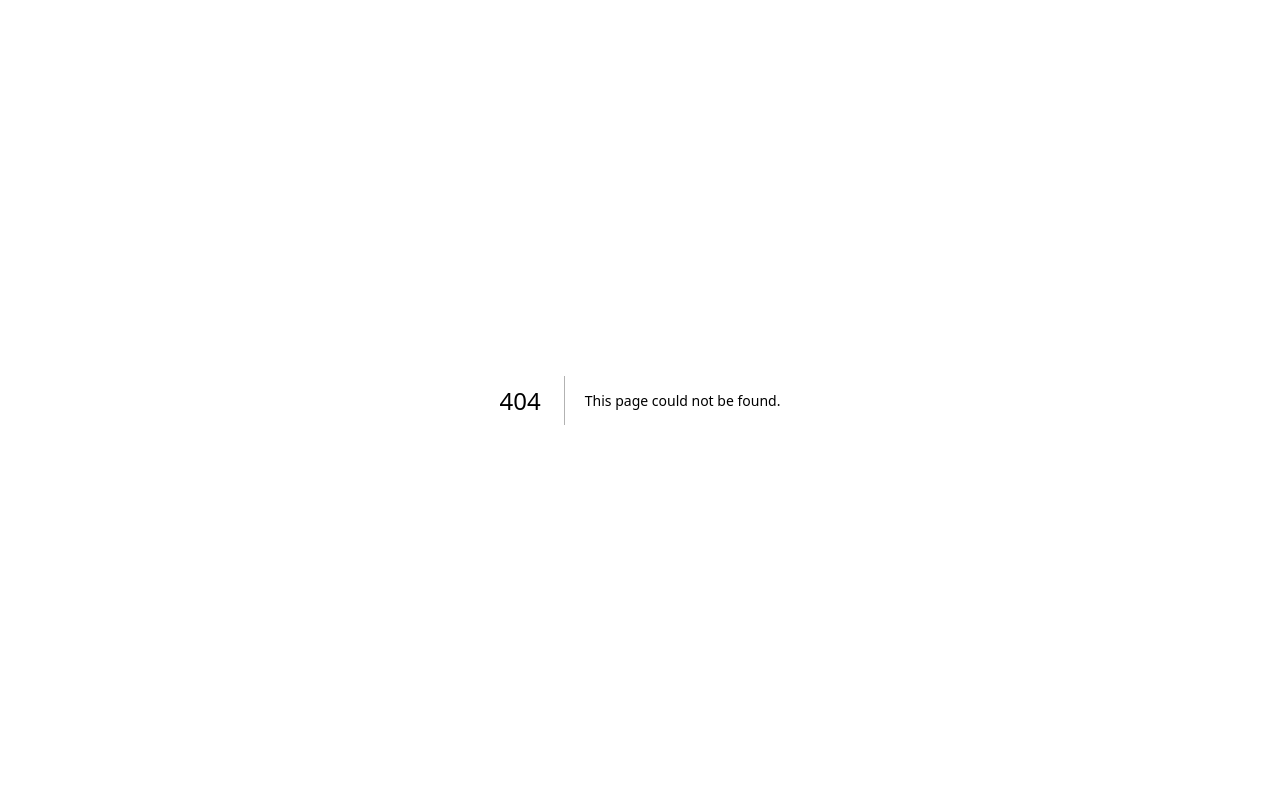
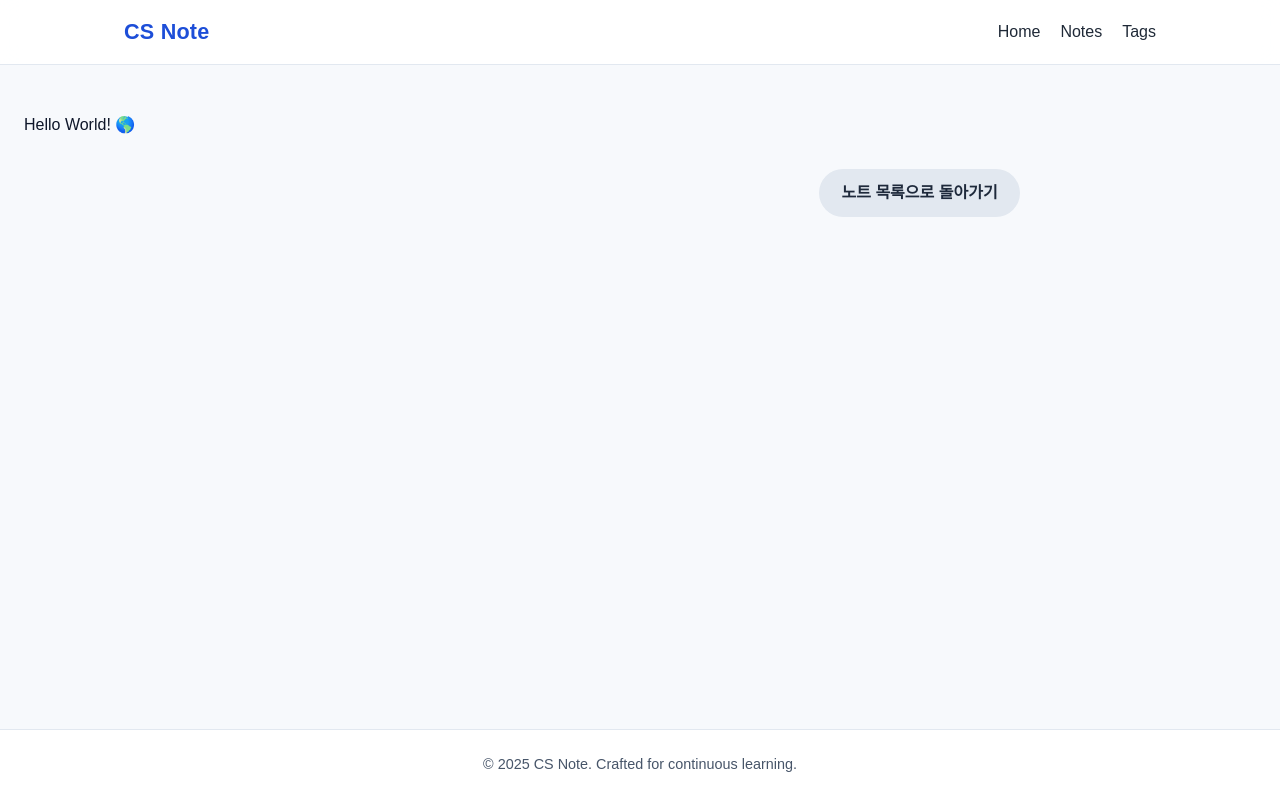
Before and after one commit to jkn1708/cs_note, a Next.js app: page /editnote in a window 1280 px wide. Before the commit this address had no page. Built offline with nearby package versions, Linux system fonts and the light colour scheme.

Commit message:
add tiptab editor

```diff
--- /dev/null
+++ b/src/app/editnote/page.tsx
@@ -0,0 +1,22 @@
+import Link from "next/link";
+import { AppFooter } from "@/components/layout/AppFooter";
+import { AppHeader } from "@/components/layout/AppHeader";
+import styles from "@/styles/note-detail.module.css";
+import Tiptap from "@/components/editor/Tiptap";
+
+export default function EditNotePage() {
+  return (
+    <div className={styles.page}>
+      <AppHeader />
+      <main className={styles.main}>
+        <Tiptap />
+        <footer className={styles.backLinks}>
+          <Link href="/notes" className={styles.secondaryAction}>
+            노트 목록으로 돌아가기
+          </Link>
+        </footer>
+      </main>
+      <AppFooter />
+    </div>
+  );
+}
--- a/src/app/page.tsx
+++ b/src/app/page.tsx
@@ -15,10 +15,11 @@ export default function HomePage() {
         <section className={styles.hero}>
           <h1 className={styles.heroHeading}>나만의 CS 노트를 채워나가세요.</h1>
           <p className={styles.heroSubheading}>
-            프론트엔드 개발자로서 필요한 각종 CS 지식을 카테고리별로 정리하고, 언제든 다시 복습할 수 있도록 구성한 공간입니다.
+            프론트엔드 개발자로서 필요한 각종 CS 지식을 카테고리별로 정리하고,
+            언제든 다시 복습할 수 있도록 구성한 공간입니다.
           </p>
           <div className={styles.actions}>
-            <Link href="/notes/new" className={styles.primaryAction}>
+            <Link href="/editnote" className={styles.primaryAction}>
               새 노트 작성하기
             </Link>
             <Link href="/notes" className={styles.secondaryAction}>
--- /dev/null
+++ b/src/components/editor/Tiptap.tsx
@@ -0,0 +1,17 @@
+"use client";
+
+import { useEditor, EditorContent } from "@tiptap/react";
+import StarterKit from "@tiptap/starter-kit";
+
+const Tiptap = () => {
+  const editor = useEditor({
+    extensions: [StarterKit],
+    content: "<p>Hello World! 🌎️</p>",
+    // Don't render immediately on the server to avoid SSR issues
+    immediatelyRender: false,
+  });
+
+  return <EditorContent editor={editor} />;
+};
+
+export default Tiptap;
```
Also changed, not shown: package.json (+7 -4 lines), src/mock/sample-notes.ts (+12 -6 lines), 1 other file (tests, documents, lock files or other folders).
